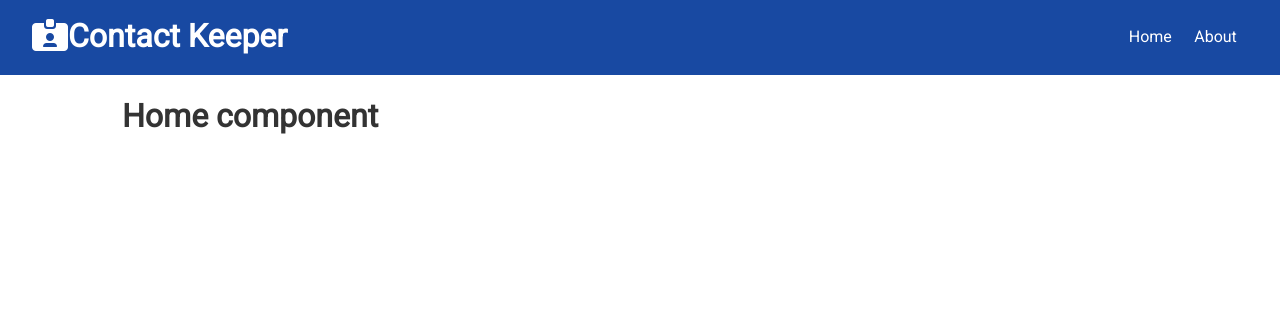
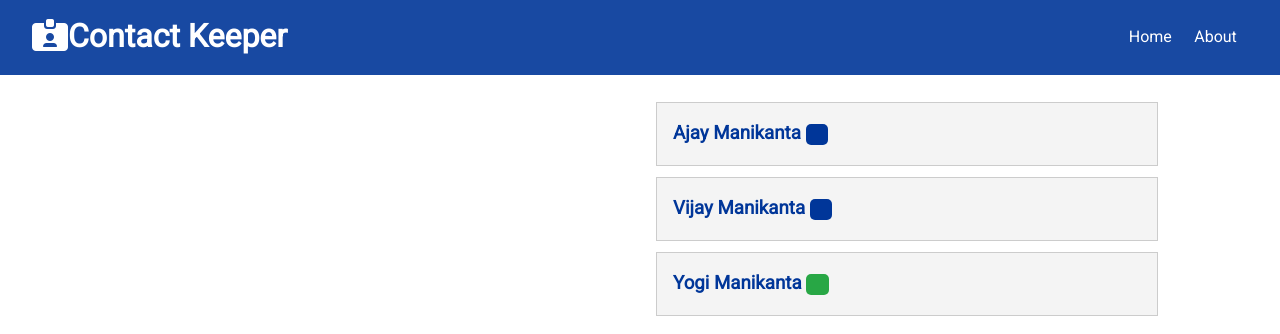
Before and after one commit to AjayManikantaG/contact-keeper, a React (Create React App) app in the folder client/: page / in a window 1280 px wide. Shown: the top 334 px of the page. Built offline with nearby package versions, Linux system fonts and the light colour scheme.

Commit message:
Add contact component

```diff
--- /dev/null
+++ b/client/src/components/contacts/ContactItem.js
@@ -0,0 +1,21 @@
+import React from 'react';
+
+export const ContactItem = ({ contact }) => {
+  const { name, id, email, phone, type } = contact;
+
+  return (
+    <div className='card bg-light'>
+      <h3 className='text-primary text-left'>
+        {name}{' '}
+        <span
+          className={
+            'badge ' +
+            (type === 'professional' ? 'badge-success' : 'badge-primary')
+          }
+        ></span>
+      </h3>
+    </div>
+  );
+};
+
+export default ContactItem;
--- /dev/null
+++ b/client/src/components/contacts/Contacts.js
@@ -0,0 +1,19 @@
+import React, { Fragment, useContext } from 'react';
+import ContactContext from '../../context/contact/ContactContext';
+import ContactItem from './ContactItem';
+
+const Contacts = () => {
+  const contactContext = useContext(ContactContext);
+
+  const { contacts } = contactContext;
+
+  return (
+    <Fragment>
+      {contacts.map((contact, index) => (
+        <ContactItem key={index} contact={contact} />
+      ))}
+    </Fragment>
+  );
+};
+
+export default Contacts;
--- a/client/src/components/pages/Home.js
+++ b/client/src/components/pages/Home.js
@@ -1,9 +1,13 @@
 import React from 'react';
+import Contacts from '../contacts/Contacts';
 
 const Home = () => {
   return (
-    <div>
-      <h1>Home component</h1>
+    <div className='grid-2'>
+      <div>{/*Contact form*/}</div>
+      <div>
+        <Contacts />
+      </div>
     </div>
   );
 };
--- a/client/src/context/contact/ContactState.js
+++ b/client/src/context/contact/ContactState.js
@@ -20,21 +20,21 @@ const ContactState = (props) => {
         name: 'Ajay Manikanta',
         email: 'ajay@email.com',
         phone: '7981263843',
-        type: 'Personal',
+        type: 'personal',
       },
       {
         id: 2,
         name: 'Vijay Manikanta',
         email: 'Vijay@email.com',
         phone: '7981263883',
-        type: 'Personal',
+        type: 'personal',
       },
       {
         id: 1,
         name: 'Yogi Manikanta',
         email: 'Yogi@email.com',
         phone: '7981263853',
-        type: 'Professional',
+        type: 'professional',
       },
     ],
   };
```
